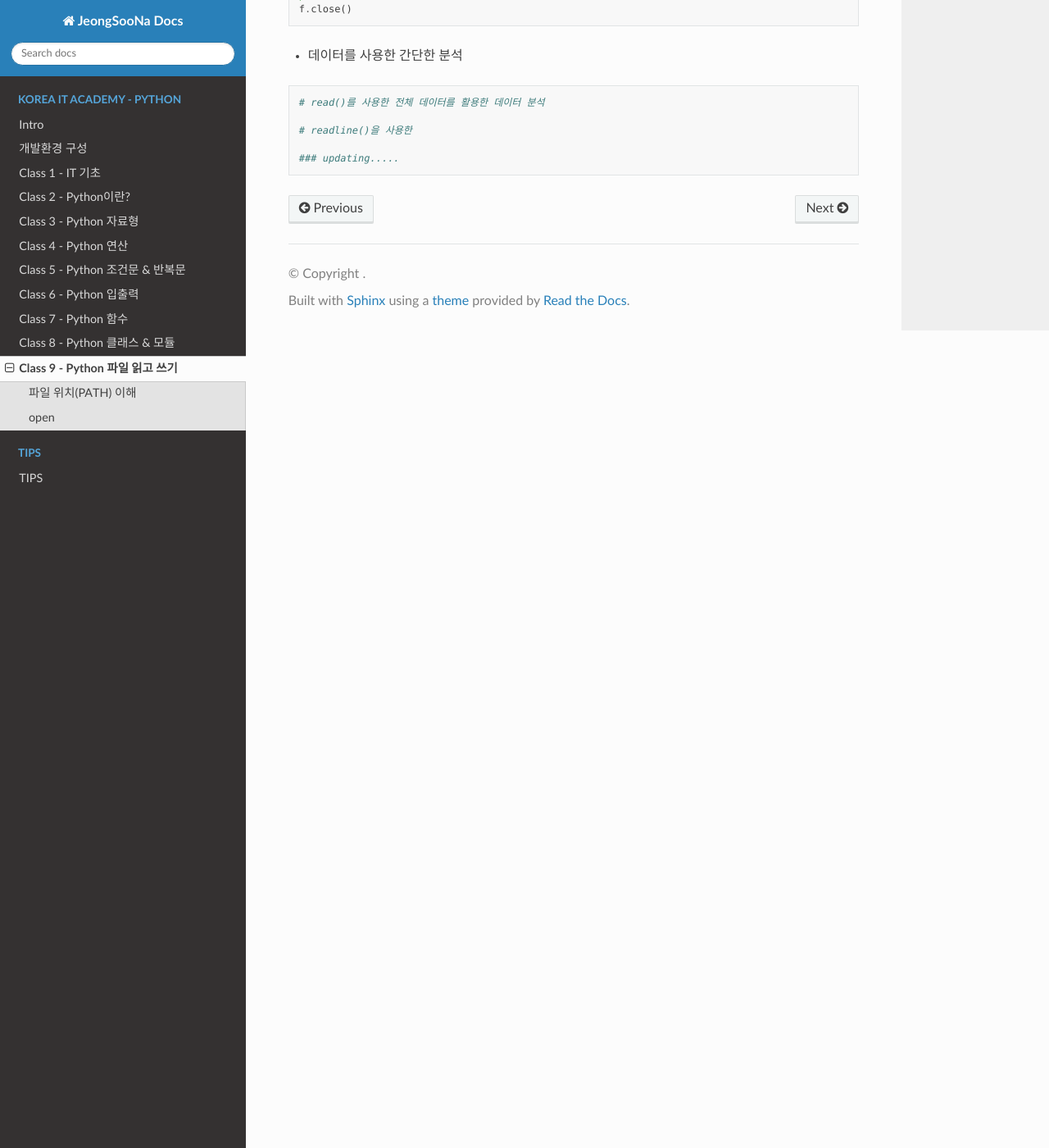
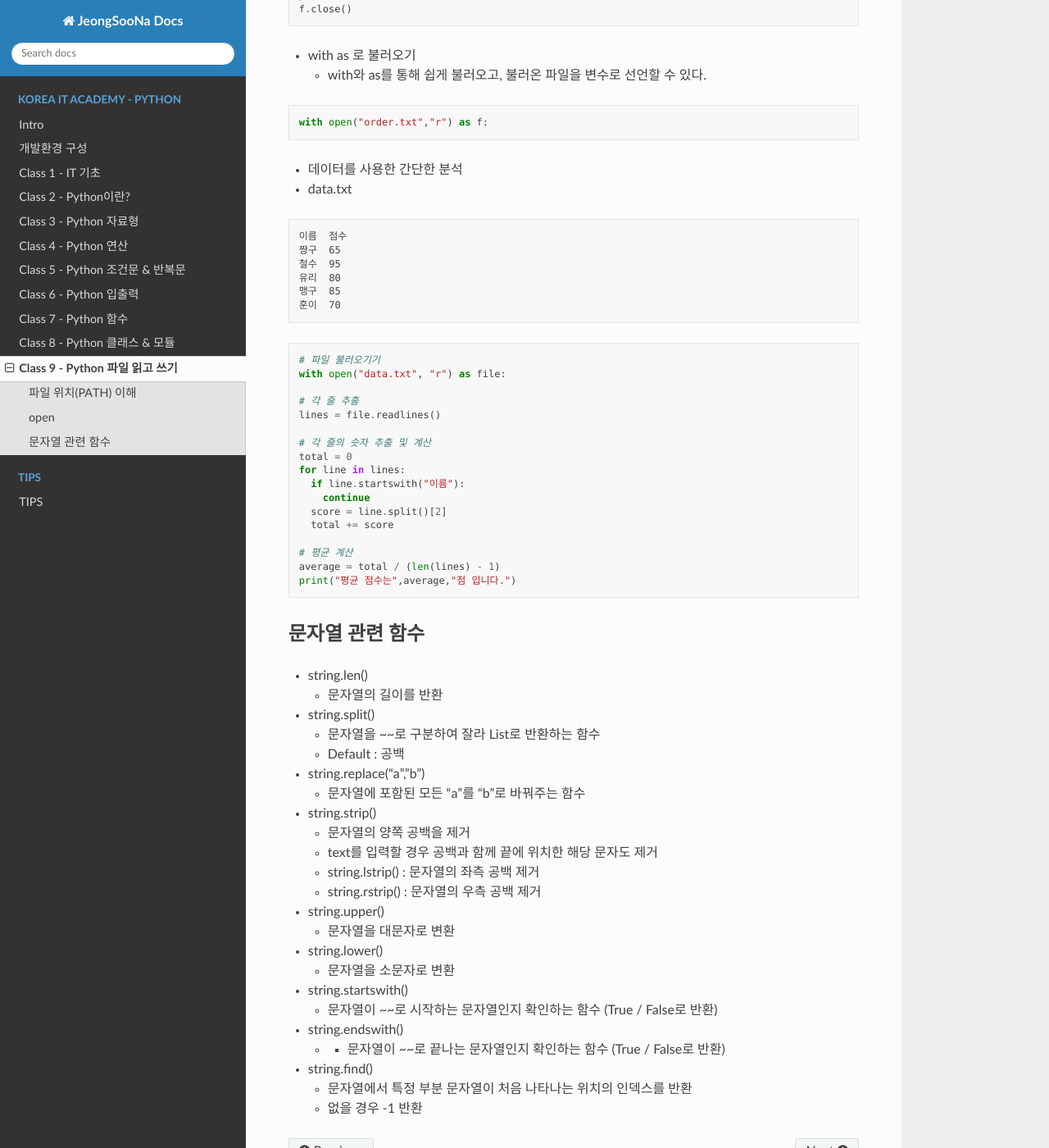
Before and after one commit to JeongSooNa/JeongSooNa-Docs, a Sphinx documentation site: the page built from docs/Korea_IT_Academy-Python/class_9.md, in a window 1280 px wide and 1400 px high, scrolled down 1980 px. Shown: the whole window at 82% size. Built offline with Sphinx 7.4.7 and the Read the Docs theme 3.1.0, drawn with Linux system fonts in a browser that asks for light colours.

Commit message:
update docs

````diff
--- a/docs/Korea_IT_Academy-Python/class_9.md
+++ b/docs/Korea_IT_Academy-Python/class_9.md
@@ -102,12 +102,73 @@ print(lines)
 f.close()
 ```
 
+- with as 로 불러오기
+  - with와 as를 통해 쉽게 불러오고, 불러온 파일을 변수로 선언할 수 있다.
+```py
+with open("order.txt","r") as f:
+```
+
 - 데이터를 사용한 간단한 분석
 
+- data.txt
+```txt
+이름  점수
+짱구  65
+철수  95
+유리  80
+맹구  85
+훈이  70
+```
+
 ```py
-# read()를 사용한 전체 데이터를 활용한 데이터 분석
+# 파일 불러오기기
+with open("data.txt", "r") as file:
 
-# readline()을 사용한
+# 각 줄 추출
+lines = file.readlines()
 
-### updating.....
+# 각 줄의 숫자 추출 및 계산
+total = 0
+for line in lines:
+  if line.startswith("이름"):
+    continue
+  score = line.split()[2]
+  total += score
+
+# 평균 계산
+average = total / (len(lines) - 1)
+print("평균 점수는",average,"점 입니다.")
 ```
+
+
+### 문자열 관련 함수
+
+- string.len()
+  - 문자열의 길이를 반환
+
+- string.split()
+  - 문자열을 ~~로 구분하여 잘라 List로 반환하는 함수
+  - Default : 공백
+
+- string.replace("a","b")
+  - 문자열에 포함된 모든 "a"를 "b"로 바꿔주는 함수
+
+- string.strip()
+  - 문자열의 양쪽 공백을 제거
+  - text를 입력할 경우 공백과 함께 끝에 위치한 해당 문자도 제거
+  - string.lstrip() : 문자열의 좌측 공백 제거
+  - string.rstrip() : 문자열의 우측 공백 제거
+
+- string.upper()
+  - 문자열을 대문자로 변환
+- string.lower()
+  - 문자열을 소문자로 변환
+
+- string.startswith()
+  - 문자열이 ~~로 시작하는 문자열인지 확인하는 함수 (True / False로 반환)
+- string.endswith()
+  - - 문자열이 ~~로 끝나는 문자열인지 확인하는 함수 (True / False로 반환)
+
+- string.find()
+  - 문자열에서 특정 부분 문자열이 처음 나타나는 위치의 인덱스를 반환
+  - 없을 경우 -1 반환
````
